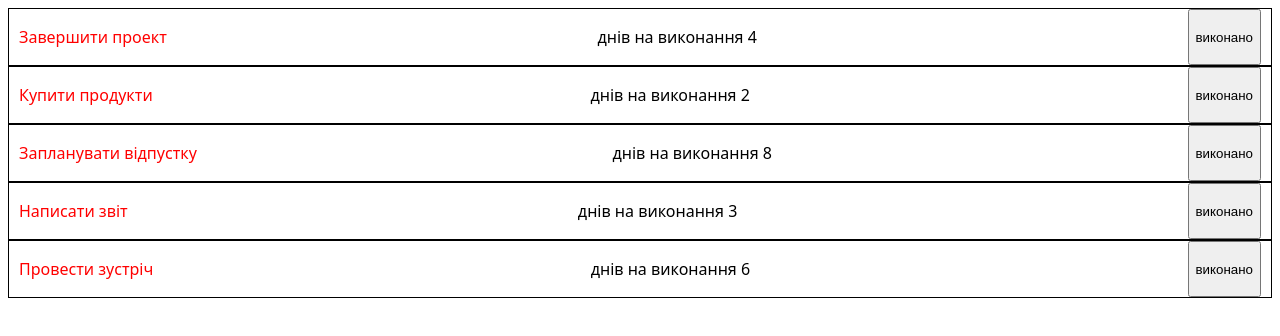
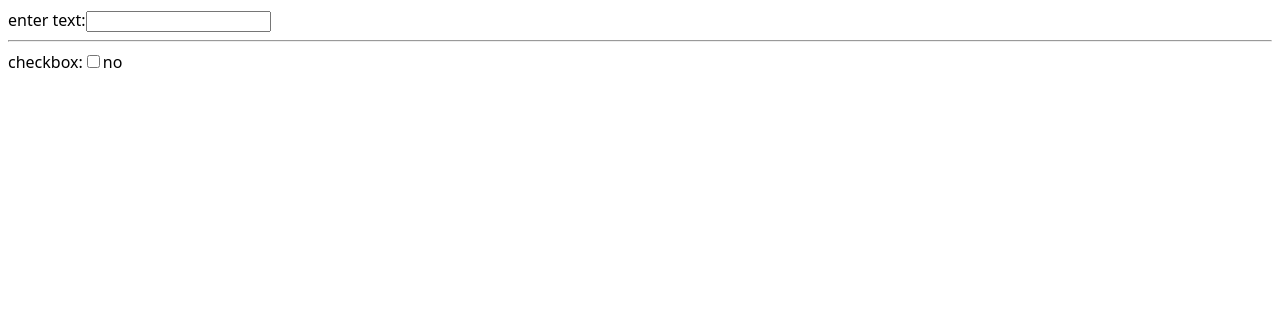
Before and after one commit to shapel3/react-app-05-12-2025-main-main, a React (Vite) app: page / in a window 1280 px wide. Shown: the top 336 px of the page. Built offline with nearby package versions, Linux system fonts and the light colour scheme.

Commit message:
practice

```diff
--- a/src/App.jsx
+++ b/src/App.jsx
@@ -1,9 +1,13 @@
-import TasksList from "./components/TasksList/TasksList";
+import InputCheckbox from "./components/inputCheckbox/inputCheckbox";
+import InputText from "./components/inputText/inputText";
+
 
 function App() {
   return(
    <>
-  <TasksList />
+    <InputText />
+    <hr />
+    <InputCheckbox />
   </>
   );
 }
--- /dev/null
+++ b/src/components/inputCheckbox/inputCheckbox.jsx
@@ -0,0 +1,18 @@
+import { useState } from "react";
+
+const InputCheckbox = () => {
+    const [isCheck, setIsCheck] = useState(false);
+    const changeIsCheck = (event)=>{
+      setIsCheck(event.target.checked)
+    }
+    return (
+        <lavel>
+            checkbox:
+            <input type="checkbox" checked={isCheck} onChange=
+            {changeIsCheck} />
+            {isCheck?'yes':'no'}
+        </lavel>
+    );
+};
+
+export default InputCheckbox;
--- /dev/null
+++ b/src/components/inputText/inputText.jsx
@@ -0,0 +1,24 @@
+import { useState } from "react";
+
+const InputText = () => {
+  const [valueEnter, setSValueEnter] = useState("");
+  const changeValueEnter = (event) => {
+    setSValueEnter(event.target.value);
+  };
+  return (
+    <>
+      <label>
+        enter text:
+        <input type='text' value={valueEnter} onChange={changeValueEnter} />
+      </label>
+
+    </>
+  );
+};
+
+// text, password,email,date,color,time
+//checkbox
+//radio
+//select
+
+export default InputText;
```
